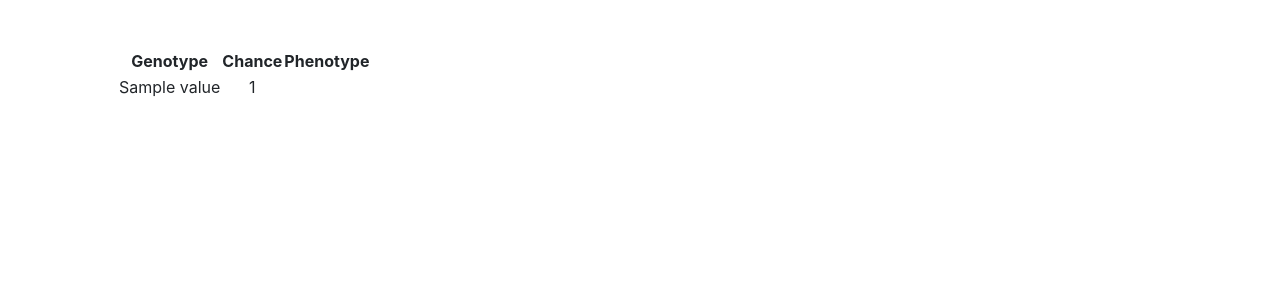
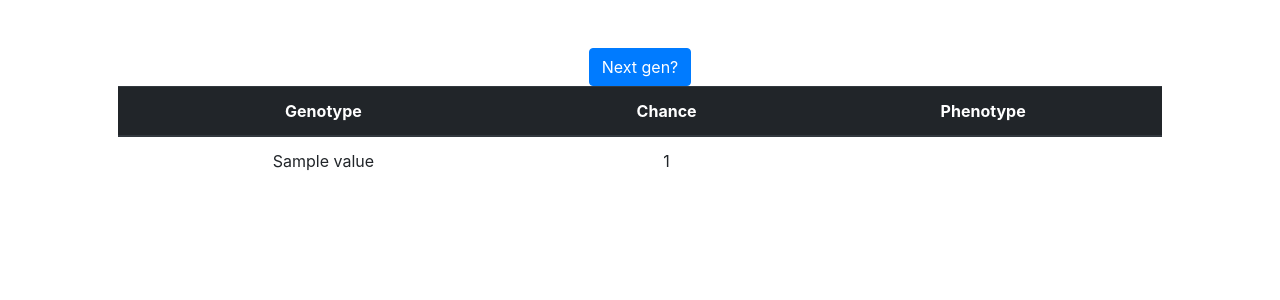
Before and after one commit to CullenStClair/cs50-final, a Flask app: template proj-files/templates/calc2.html in a window 1280 px wide. Shown: the top 300 px of the page. Run offline with Flask 2, Linux system fonts and the light colour scheme; the template is opened without the code that fills it: most values are stand-ins (such as "Sample title", 1, 10 or a date in 2020); some libraries are stand-ins or nearby versions.

Commit message:
styled table + button that directs to parents page

```diff
--- a/proj-files/templates/calc.html
+++ b/proj-files/templates/calc.html
@@ -7,7 +7,9 @@ Children
 {% endblock %}
 
 {% block main %}
-    <table>
+<div><a href='/parents' class='btn btn-primary'>Next gen?</a></div>
+    <table class='table'>
+        <thead class='thead-dark'>
         <tr>
             <th>
                 Genotype
@@ -19,6 +21,7 @@ Children
                 Phenotype
             </th>
         </tr>
+        </thead>
         {% for key, value in data[0].items() %}
             <tr>
                 <td>
--- a/proj-files/templates/calc2.html
+++ b/proj-files/templates/calc2.html
@@ -7,7 +7,9 @@ Children
 {% endblock %}
 
 {% block main %}
-    <table>
+<div><a href='/parents' class='btn btn-primary'>Next gen?</a></div>
+    <table class='table'>
+        <thead class='thead-dark'>
         <tr>
             <th>
                 Genotype
@@ -19,6 +21,7 @@ Children
                 Phenotype
             </th>
         </tr>
+    </thead>
         {% for row in data %}
             {% for item in row %}
                 {% for key, value in item.items() %}
```
